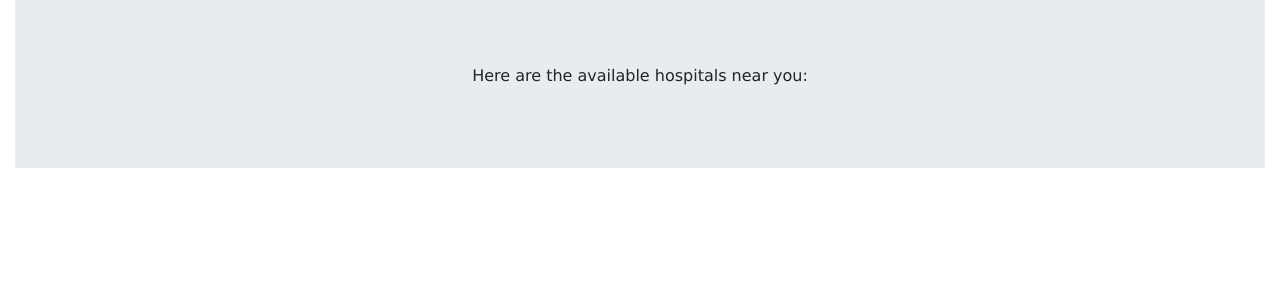
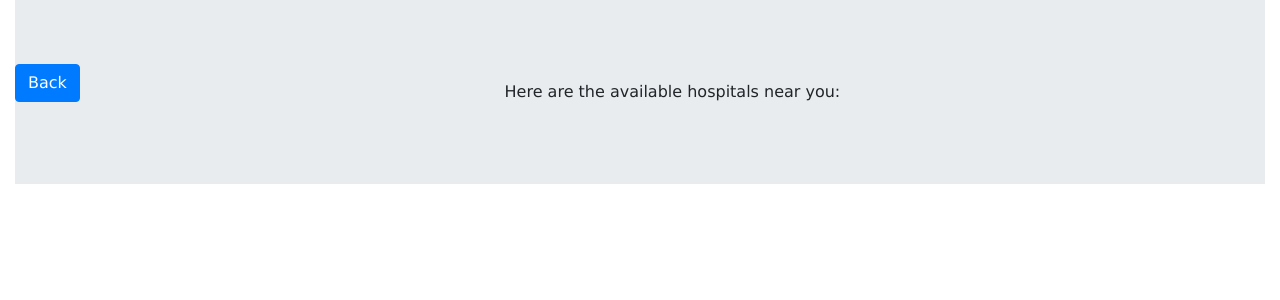
Before and after one commit to leemuel01/OOPP-Project, a Python web app: template Flask/templates/Appointment/nearby.html in a window 1280 px wide. Shown: the part 92-392 px from the top of the page. Run offline with Jinja, Linux system fonts and the light colour scheme; the template is opened without the code that fills it, so the values that code supplies are empty; some libraries are stand-ins or nearby versions.

Commit message:
nearby btn
filling up db

```diff
--- a/Flask/templates/Appointment/nearby.html
+++ b/Flask/templates/Appointment/nearby.html
@@ -4,6 +4,7 @@
     <div class="row justify-content-center">
         <div class="col-12 ">
             <div class="jumbotron jumbotron-fluid text-center">
+            <p><a href="../appointment.html" class="btn btn-primary float-left">Back</a></p>
             <p>Here are the available hospitals near you:</p>
                 <div class="card-columns">
                 {% for i in range(display_result_list|length) %}
```
Also changed, not shown: Flask/site.db.
